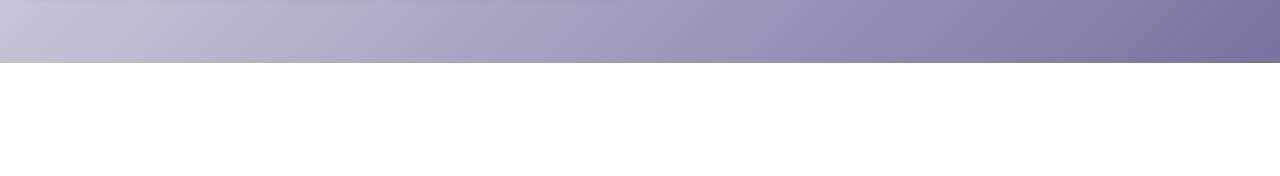
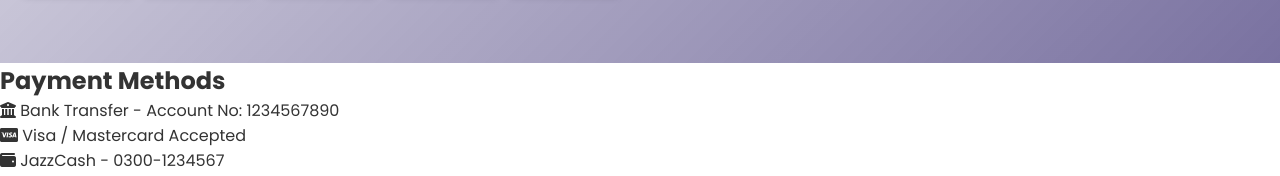
Before and after one commit to majnu-nike/nike.com, a plain HTML site: page index.html in a window 1280 px wide. Shown: the part 5053-5229 px from the top of the page. Before the commit the page ends 5116 px from the top, so only its background shows below. Drawn offline with nearby package versions, Linux system fonts and the light colour scheme.

Commit message:
Update index.html

```diff
--- a/index.html
+++ b/index.html
@@ -255,4 +255,28 @@
 </body>
 
 <script src="script.js"></script>
+  <section class="payment-methods">
+  <h2>Payment Methods</h2>
+
+  <div class="payment-option">
+    <i class="fa-solid fa-university"></i>
+    <span>Bank Transfer - Account No: 1234567890</span>
+  </div>
+
+  <div class="payment-option">
+    <i class="fa-brands fa-cc-visa"></i>
+    <span>Visa / Mastercard Accepted</span>
+  </div>
+
+  <div class="payment-option">
+    <i class="fa-solid fa-wallet"></i>
+    <span>JazzCash - 0300-1234567</span>
+  </div>
+
+  <div class="payment-option">
+    <i class="fa-solid fa-wallet"></i>
+    <span>Easypaisa - 0300-7654321</span>
+  </div>
+</section>
+
 </html>
```
